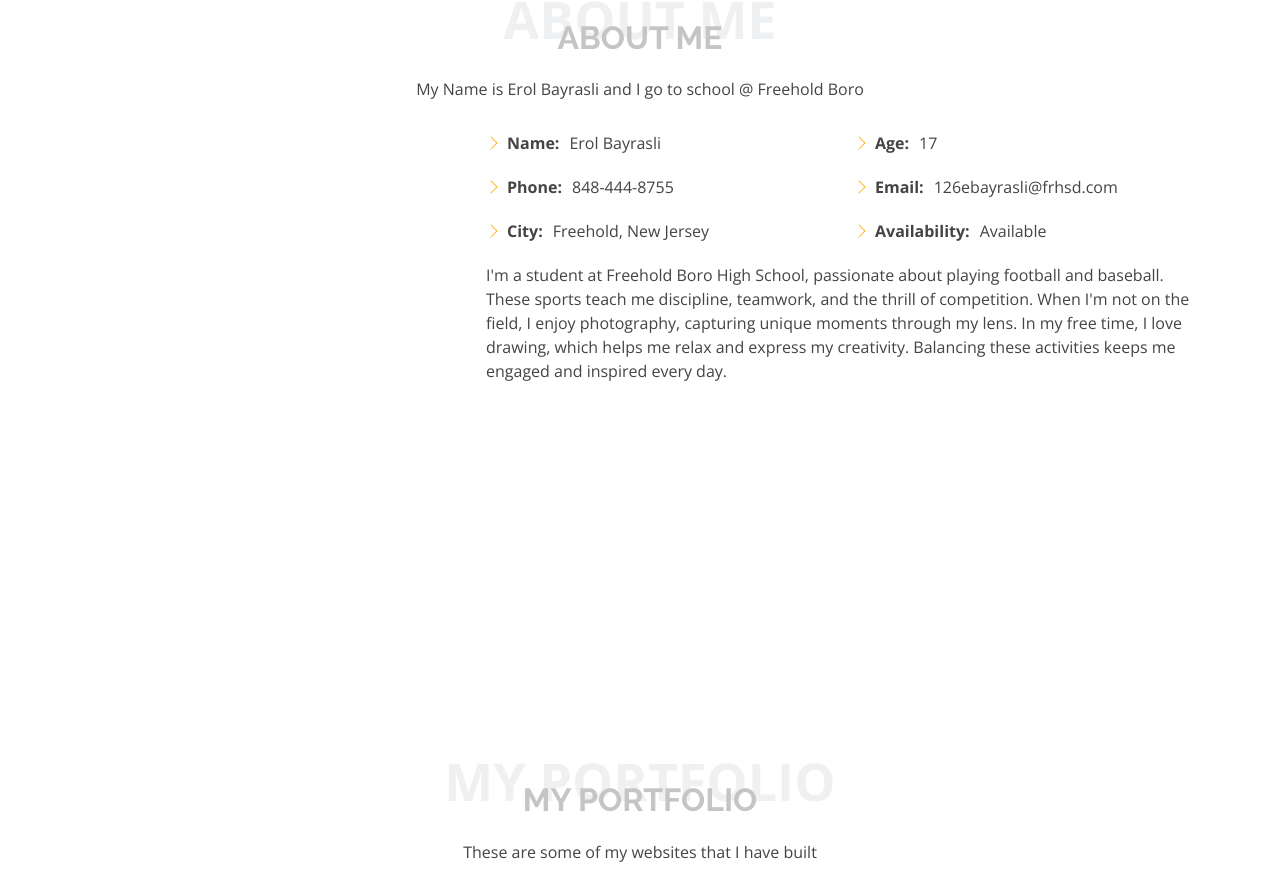
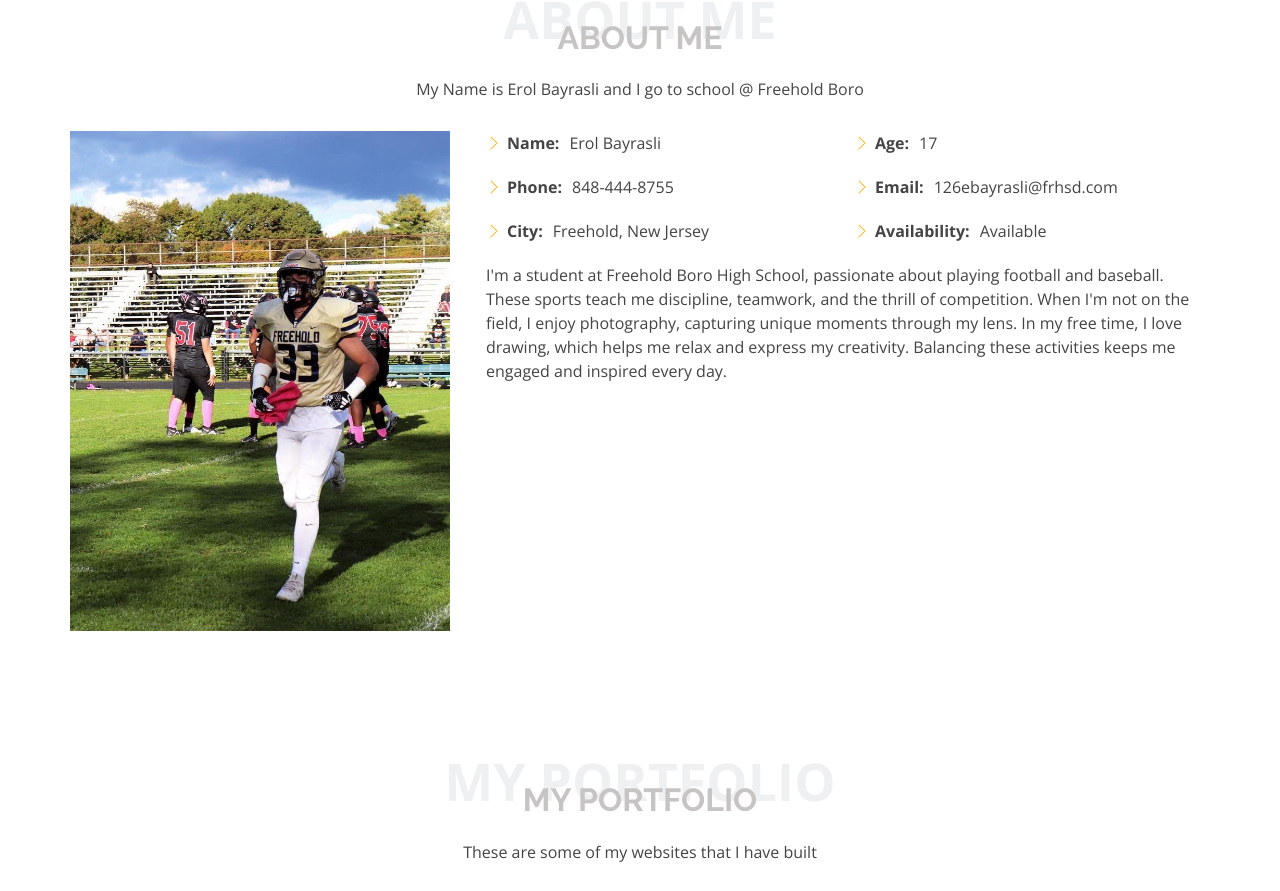
Before and after one commit to ErolBayrasli/Senior-Portfolio, a plain HTML site: page index.html in a window 1280 px wide. Shown: the part 871-1762 px from the top of the page. Drawn offline with nearby package versions, Linux system fonts and the light colour scheme.

Commit message:
Fixed Errors

```diff
--- a/assets/css/style.css
+++ b/assets/css/style.css
@@ -602,11 +602,10 @@ section {
 }
 
 .about .image {
-<<<<<<< HEAD
-  background: url("../img/unnamed.jpg") center center no-repeat;
-=======
-  background: url("../img/websites/joe\ div.jpg") center center no-repeat;
->>>>>>> 8094742a9ad5e28ed3ac7e8146d6bdb2d5852853
+
+
+  background: url("../img/websites/unnamed.jpg") center center no-repeat;
+
   background-size: cover;
   min-height: 500px;
 }
--- a/index.html
+++ b/index.html
@@ -223,7 +223,7 @@
             <h4>Website 10</h4>
             <p>Time of Day</p>
             <a href="assets/img/websites/color Swatches.png" data-gallery="portfolioGallery" class="portfolio-lightbox preview-link" title="Web 3"><i class="bx bx-plus"></i></a>
-            <a href="https://github.com/ErolBayrasli/Time-of-Day" class="details-link" title="More Details"><i class="bx bx-link"></i></a>
+            <a href="https://erolbayrasli.github.io/Time-of-Day/" class="details-link" title="More Details"><i class="bx bx-link"></i></a>
           </div>
         </div>
 
```
